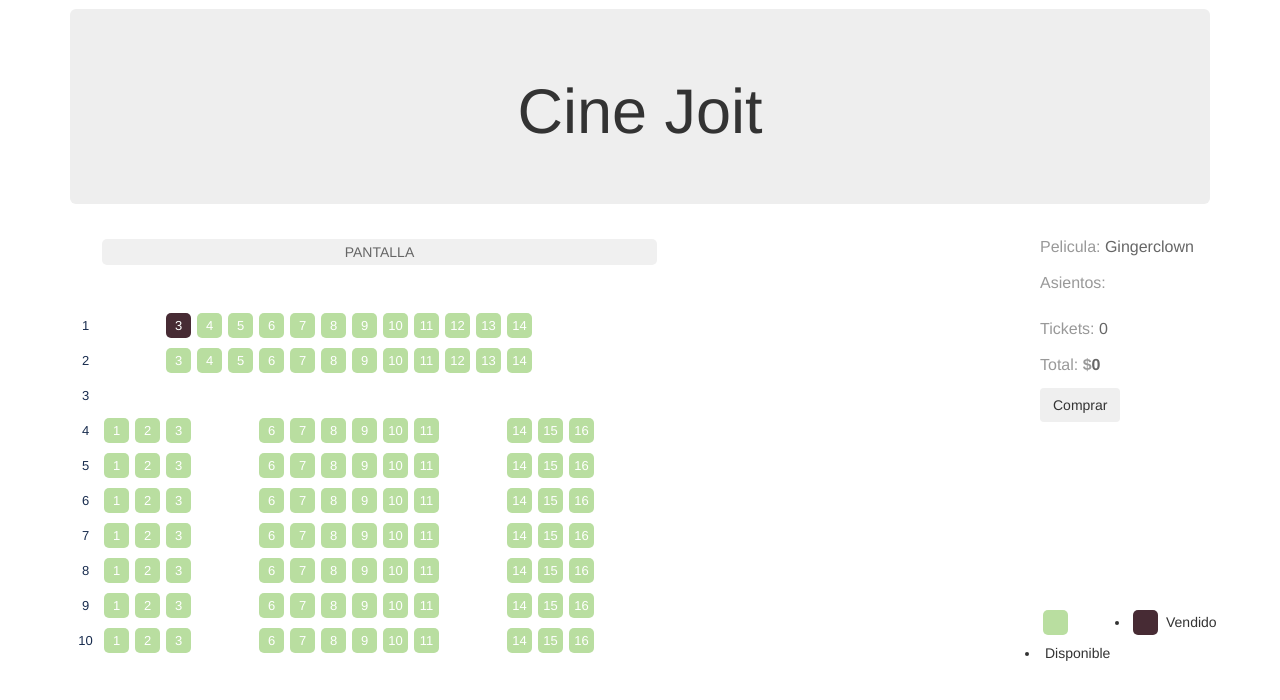
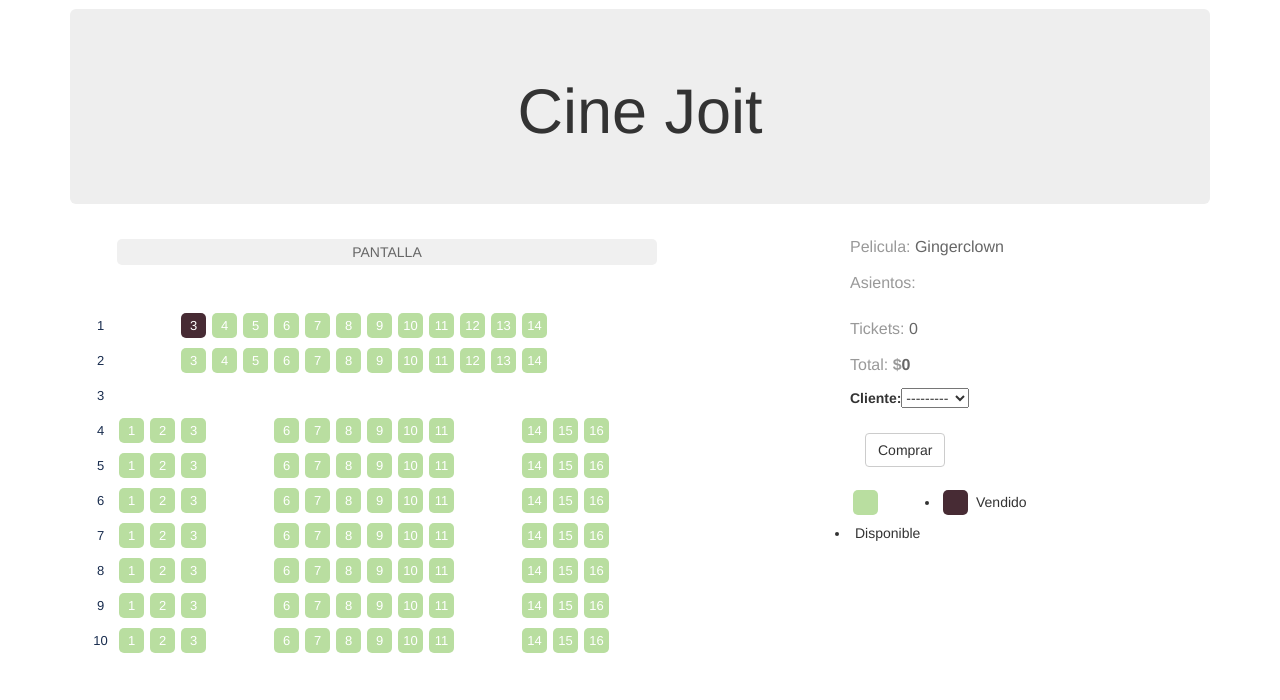
Before and after one commit to SanchezSeba/sovec, a Django app: page /seat/1/ in a window 1280 px wide. Shown: the part 51-751 px from the top of the page. Run offline with Django 3.2, Linux system fonts and the light colour scheme; a user stored in the database is signed in; tables that the repository leaves empty hold one stand-in row (values such as "Sample post"); some libraries are stand-ins or nearby versions.

Commit message:
Interfaz asientos terminada

```diff
--- a/requirements.txt
+++ b/requirements.txt
@@ -1,2 +1,6 @@
 Django==1.8
+django-bootstrap-form==3.2
+django-durationfield==0.5.1
+django-extensions==1.5.3
 MySQL-python==1.2.5
+six==1.9.0
--- a/sovec/settings.py
+++ b/sovec/settings.py
@@ -38,6 +38,7 @@ DEFAULT_APPS = [
     'django.contrib.sessions',
     'django.contrib.messages',
     'django.contrib.staticfiles',
+    'bootstrapform',
 ]
 
 THIRD_PARTY_APPS = [
--- a/static/css/mycss.css
+++ b/static/css/mycss.css
@@ -1,5 +1,5 @@
 .front{width: 100%;margin: 5px 32px 45px 32px;background-color: #f0f0f0; color: #666;text-align: center;padding: 3px;border-radius: 5px;}
-.booking-details {float: right;position: relative;width:200px;height: 450px; }
+.booking-details {float: right;position: relative;height: 400px; }
 .booking-details h3 {margin: 5px 5px 0 0;font-size: 16px;}
 .booking-details p{line-height:26px; font-size:16px; color:#999}
 .booking-details p span{color:#666}
@@ -10,7 +10,7 @@ div.seatCharts-seat.available {background-color: #B9DEA0;}
 div.seatCharts-seat.focused {background-color: #76B474;border: none;}
 div.seatCharts-seat.selected {background-color: #E6CAC4;}
 div.seatCharts-seat.unavailable {background-color: #472B34;cursor: not-allowed;}
-div.seatCharts-legend {padding-left: 0px;position: absolute;bottom: 16px;}
+div.seatCharts-legend {padding-left: 0px;bottom: 16px;}
 ul.seatCharts-legendList {padding-left: 0px;}
 .seatCharts-legendItem{float:left; width:90px;margin-top: 10px;line-height: 2;}
 span.seatCharts-legendDescription {margin-left: 5px;line-height: 30px;}
--- a/templates/seat.html
+++ b/templates/seat.html
@@ -108,11 +108,14 @@ function recalculateTotal(sc) {
         <h1><center>Cine Joit</center></h1>
 {% endblock%}
 {% block body %}
-<div class="row">
+{% load bootstrap %}
+<div class="row-fluid">
 	<div class="col-md-6" id="seat-map">
 		<div class="front">PANTALLA</div>
 	</div>
-	<div class="booking-details col-md-6">
+	<div class="col-md-6 booking-details">
+		<div class="row-fluid">
+			<div class="col-md-8 col-md-offset-4">
 				<p>Pelicula: <span> Gingerclown</span></p>
 				<form action='{{ request.path }}' method="POST">
 					{% csrf_token %}
@@ -120,14 +123,25 @@ function recalculateTotal(sc) {
 					<ul id="selected-seats"></ul>
 					<p>Tickets: <span id="counter">0</span></p>
 					<p>Total: <b>$<span id="total">0</span></b></p>
-			{{form}}
-			<input type="submit" class="btn" value="Comprar">
+					{{form|bootstrap}}
+					<br><br>
+					<div class="row-fluid">
+						<div class="col-md-12">
+							<input type="submit" class="btn btn-default" value="Comprar">
+						</div>
+					</div>
 				</form>
 				<br>
-		<div id="legend" style='width:200px'></div>
+			</div>
+		</div>
+		<div class="row-fluid">
+			<div class="col-md-8 col-md-offset-4">
+				<div id="legend" style='width:200px; height:100px'></div>
+			</div>
+		</div>
 	</div>
 	<div style="clear:both"></div>
-
+<br>
 </div>
 
 {% endblock %}
--- a/venta_entradas/forms.py
+++ b/venta_entradas/forms.py
@@ -3,6 +3,7 @@ from django import forms
 from models import Asiento, Funcion, Reserva
 from django.forms import ValidationError
 from functions import *
+from django.contrib.auth.models import User
 
 class ReservationForm(forms.Form):
 	seat1 = forms.CharField(max_length=5, min_length=3,
@@ -11,17 +12,33 @@ class ReservationForm(forms.Form):
 		widget=forms.HiddenInput(), required=False)
 	seat3 = forms.CharField(max_length=5, min_length=3,
 		widget=forms.HiddenInput(), required=False)
+	for_user = forms.ModelChoiceField(queryset=None,
+									  required=False,
+									  widget=forms.HiddenInput(),
+									  label='Cliente')
 
-	def __init__(self, *args, **kwargs):
-		self.user = kwargs.pop('user', None)
+	def __init__(self, user, *args, **kwargs):
 		self.funcion = kwargs.pop('funcion', None)
+		self.user = user
+		# import pdb; pdb.set_trace()
 		super(ReservationForm, self).__init__(*args, **kwargs)
+		if user.is_superuser:
+			self.fields['for_user'].widget = forms.Select()
+			self.fields['for_user'].required = True
+			self.fields['for_user'].queryset = User.objects.all()
+		else:
+			self.fields['for_user'].queryset = User.objects.none()
 
 	def clean(self):
 		super(forms.Form,self).clean()
 		# Verificar si ha comprado el maximo de entradas
-		# import pdb; pdb.set_trace()
-		actual_tickets = Reserva.objects.filter(idFuncion=self.funcion, idUsuario_asiste=self.user).count()
+		actual_tickets = 0
+		if self.user.is_superuser:
+			actual_tickets = Reserva.objects.filter(idFuncion=self.funcion,
+													idUsuario_asiste=self.cleaned_data.get('for_user')).count()
+		else:
+			actual_tickets = Reserva.objects.filter(idFuncion=self.funcion,
+													idUsuario_asiste=self.user).count()
 		if actual_tickets>=3:
 			raise ValidationError('Ya ha comprado el maximo de entradas')
 
--- a/venta_entradas/views.py
+++ b/venta_entradas/views.py
@@ -10,37 +10,41 @@ from functions import *
 @login_required
 def seats_selection(request, funcion):
 	funcion1 = get_object_or_404(Funcion, idFuncion=funcion)
-	user = {'user': request.user, 'funcion':funcion1}
 	if request.method == 'POST':
-		form = ReservationForm(request.POST, **user)
+		user_data = {'funcion':funcion1}
+		form = ReservationForm(request.user, request.POST, **user_data)
 		if form.is_valid():
 			data = form.cleaned_data
 			# Reservar
+			customer_user = request.user
+			if data['for_user']:
+				customer_user = data['for_user']
 			if data['seat1']:
 				# import pdb;pdb.set_trace()
 				asiento = Asiento.objects.get(idSala=funcion1.sala,
 											 numero=generatePosSeats(data['seat1']))
-				Reserva.objects.create(idUsuario_asiste=request.user,
+				Reserva.objects.create(idUsuario_asiste=customer_user,
 									   idUsuario_asigna=request.user,
 									   idFuncion=funcion1,
 									   idAsiento=asiento)
 			if data['seat2']:
 				asiento = Asiento.objects.get(idSala=funcion1.sala,
 											 numero=generatePosSeats(data['seat2']))
-				Reserva.objects.create(idUsuario_asiste=request.user,
+				Reserva.objects.create(idUsuario_asiste=customer_user,
 									   idUsuario_asigna=request.user,
 									   idFuncion=funcion1,
 									   idAsiento=asiento)
 			if data['seat3']:
 				asiento = Asiento.objects.get(idSala=funcion1.sala,
 											 numero=generatePosSeats(data['seat3']))
-				Reserva.objects.create(idUsuario_asiste=request.user,
+				Reserva.objects.create(idUsuario_asiste=customer_user,
 									   idUsuario_asigna=request.user,
 									   idFuncion=funcion1,
 									   idAsiento=asiento)
 			messages.success(request, u'Compra realizada de forma exitosa!')
 			return redirect('/')
 	else:
-		form = ReservationForm()
+		form = ReservationForm(request.user)
+
 	reserved_seats = Asiento.objects.filter(reserva__idFuncion=funcion1).values_list('numero')
 	return render(request, 'seat.html',{'seats':generateSeatsPos(reserved_seats), 'form':form})
```
Lines whose indentation alone changed are shown as unchanged.
